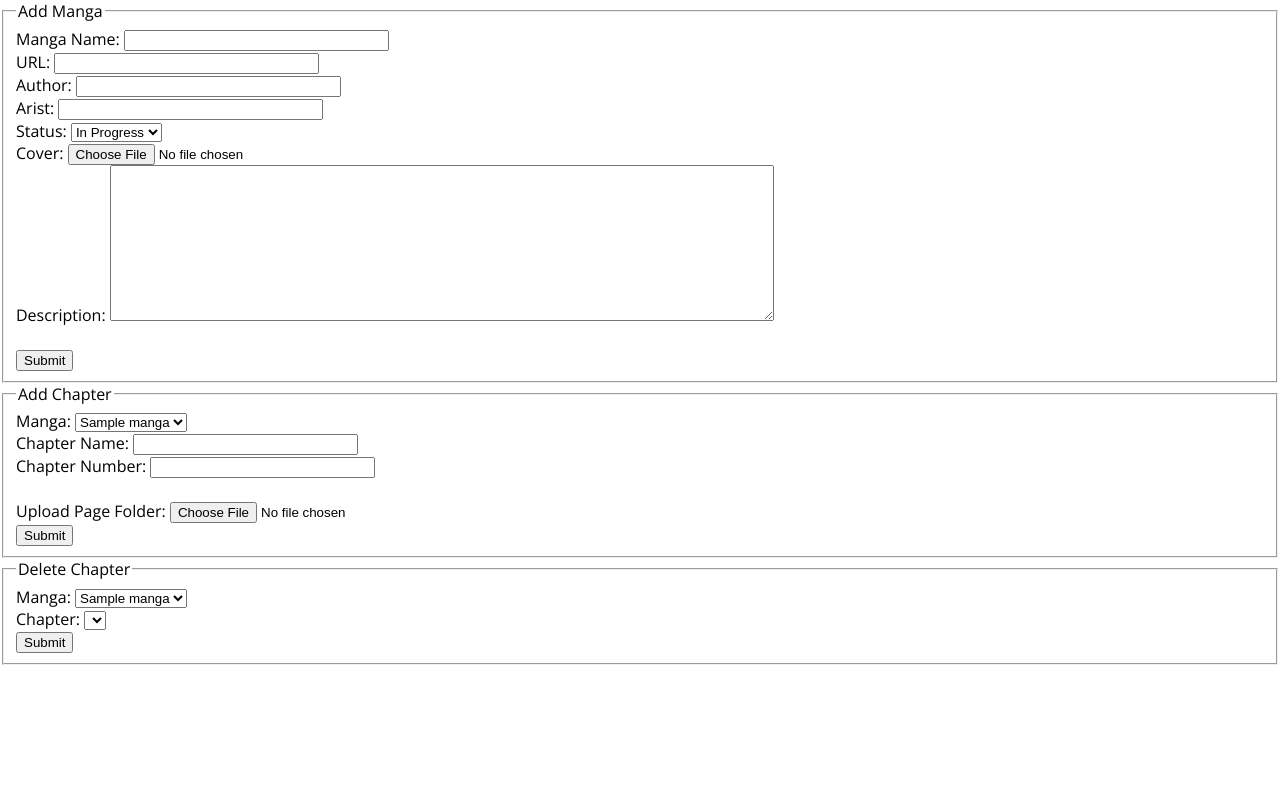
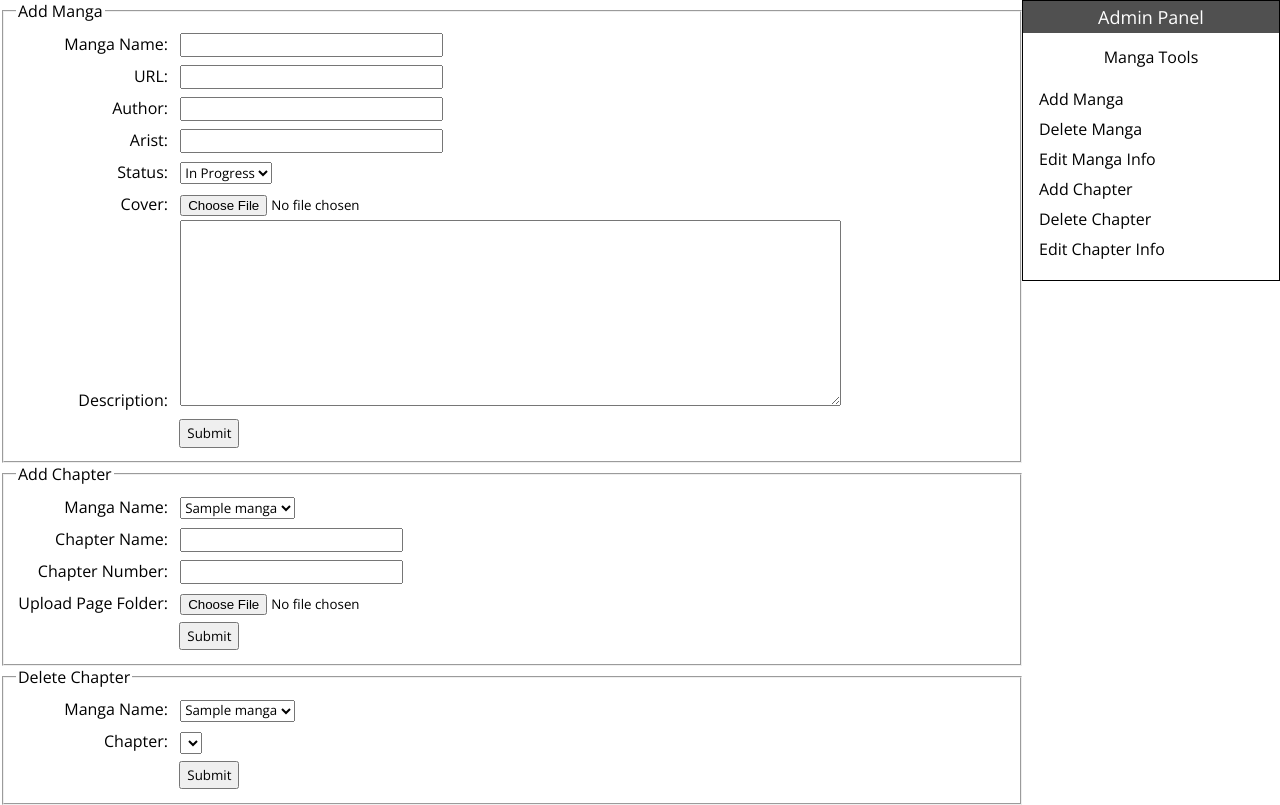
Before and after one commit to cozziekuns/Renchon, a Flask app: template templates/admin.html in a window 1280 px wide. Before the commit the page ends 665 px from the top, so only its background shows below. Run offline with Flask 2, Linux system fonts and the light colour scheme; the template is opened without the code that fills it: most values are stand-ins (such as "Sample title", 1, 10 or a date in 2020); data that the repository does not hold is empty; some libraries are stand-ins or nearby versions; some web fonts are replaced.

Commit message:
edit from manga summary

```diff
--- a/application.py
+++ b/application.py
@@ -6,12 +6,11 @@
 
 import os
 import shutil
+from datetime import datetime
 
-from datetime import datetime
 from flask import Flask, request, session, render_template, redirect, url_for
 from werkzeug import secure_filename
 from models import db, Manga, Chapter, Page
-
 from admin import ADMIN_USERNAME, ADMIN_PASSWORD, SECRET_KEY
 
 UPLOAD_FOLDER = "static/"
@@ -193,7 +192,7 @@ def add_manga():
     author = request.form["manga_author"]
     artist = request.form["manga_artist"]
     status = request.form["manga_status"]
-    description = request.form["manga_description"]
+    description = request.form["manga_description"].replace("\n", "<br>")
     new_manga = Manga(name, url, author, artist, status, cover_url,
         description)
 
@@ -202,6 +201,27 @@ def add_manga():
     db.session.commit()
 
     return redirect(url_for("admin"))
+
+# Edit Manga
+@application.route("/reader/edit_manga", methods=["POST"])
+def edit_manga():
+    # Find the manga using the old name
+    old_name = request.form["manga_oldname"]
+    manga = Manga.query.filter_by(name=old_name).first()
+    # Overwrite all the fields of the manga
+    manga.name = request.form["manga_name"]
+    manga.author = request.form["manga_author"]
+    manga.artist = request.form["manga_artist"]
+    manga.description = request.form["manga_description"].replace("<br>", "<br>")
+    print(manga.description)
+    # Ovewrite the cover file if necessary
+    cover_file = request.files["manga_cover"]
+    if cover_file.filename:
+        cover_filename = rename(cover_file, "cover")
+        manga.cover = save_file(cover_file, manga.url, cover_filename)
+    # Update and redirect to the original page
+    db.session.commit()
+    return redirect(url_for("view_manga", manga=manga.url))
 
 # Add Chapter
 @application.route("/reader/add_chapter", methods=["POST"])
@@ -293,7 +313,6 @@ def index():
 # Manga Summary Page
 @application.route("/reader/<manga>")
 def view_manga(manga=None):
-
     chapter_list = []
     chapter_urls = []
     date_str = []
--- a/models.py
+++ b/models.py
@@ -1,4 +1,5 @@
 from flask.ext.sqlalchemy import SQLAlchemy
+from datetime import datetime
 
 db = SQLAlchemy()
 
--- a/static/style.css
+++ b/static/style.css
@@ -13,6 +13,25 @@ a:link, a:visited {
 
 a:hover {
 	color: rgba(224, 96, 0, 255);
+}
+
+input {
+	font-family: "Open Sans", arial, sans-serif;
+}
+
+input[type=submit], input[type=button] {
+	padding-top: 0.25em;
+	padding-bottom: 0.25em;
+	margin-top: 0.25em;
+	margin-bottom: 0.25em;
+}
+
+select {
+	font-family: "Open Sans", arial, sans-serif;
+}
+
+textarea {
+	font-family: "Open Sans", arial, sans-serif;
 }
 
 /* Heading */
@@ -393,7 +412,13 @@ div#summary td {
 	border-bottom: 1px solid rgba(192, 192, 192, 255);
 }
 
-/* Admin */
+div#summary input#cover {
+	position: absolute;
+	visibility: hidden;
+}
+
+/* Admin Login */
+
 .login {
 	position: absolute;
 	width: 400px;
@@ -430,3 +455,60 @@ div#summary td {
 .login p#submit {
 	margin-left: 6.75em;
 }
+
+/* Admin Tools */
+
+.admin_form {
+	min-width: 860px;
+	width: 80%;
+}
+
+.admin_form label {
+	display: inline-block;
+	width: 9.5em;
+	text-align: right;
+	padding-right: 0.5em;
+	line-height: 2em;
+}
+
+.admin_form .submit {
+	margin-left: 12.25em;
+}
+
+.admin_sidebar {
+	float: right;
+	min-width: 215px;
+	width: 20%;
+	border: 1px solid rgba(0, 0, 0, 255);
+}
+
+.admin_sidebar h1 {
+	font-size: 18px;
+	font-weight: normal;
+	text-align: center;
+	padding: 4px;
+	color: rgba(255, 255, 255, 255);
+	background-color: rgba(80, 80, 80, 255);
+	margin-top: 0;
+}
+
+.admin_sidebar h2 {
+	font-size: 1em;
+	font-weight: normal;
+	text-align: center;
+}
+
+.admin_sidebar ul {
+	padding-left: 1em;
+}
+
+.admin_sidebar ul li {
+	list-style-type: none;
+	padding-top: 0.25em;
+	padding-bottom: 0.25em;
+}
+
+.hidden_input {
+	position: absolute;
+	visibility: hidden;
+}
--- a/templates/admin.html
+++ b/templates/admin.html
@@ -5,7 +5,22 @@
       <p class=error><strong>Error:</strong> {{ error }}
     {% endif %}
 
-    <form class=add-manga action={{ url_for("add_manga") }} method=post
+    <div class="admin_sidebar">
+      <h1>Admin Panel</h1>
+      <h2>Manga Tools</h2>
+      <ul>
+        <li>Add Manga</li>
+        <li>Delete Manga</li>
+        <li>Edit Manga Info</li>
+        <li>Add Chapter</li>
+        <li>Delete Chapter</li>
+        <li>Edit Chapter Info</li>
+      </ul>
+    </div>
+
+    <div class="admin_form">
+
+      <form class=add_manga action={{ url_for("add_manga") }} method=post
           enctype=multipart/form-data>
 
         <fieldset>
@@ -27,34 +42,28 @@
           <option value="in_progress">In Progress</option>
           <option value="on_hold">On Hold</option>
           <option value="complete">Completed</option>
-      </select>
-
-      <br>
+        </select><br>
 
         <label for="cover">Cover: </label>
         <input type="file" id="cover" name="manga_cover" accept="image/*"
-          required>
-
-      <br>
+            required><br>
 
         <label for="description">Description: </label>
-      <textarea cols="80" rows="10" name="manga_description" required>
-      </textarea>
+        <textarea cols="80" rows="10" name="manga_description"
+            required></textarea><br>
 
-      <br><br>
-
-      <input type="submit" value="Submit">
+        <input class="submit" type="submit" value="Submit">
         </fieldset>
 
       </form>
 
-    <form class=add-chapter action={{ url_for("add_chapter") }} method=post
+      <form class=add_chapter action={{ url_for("add_chapter") }} method=post
           enctype=multipart/form-data>
 
         <fieldset>
         <legend>Add Chapter</legend>
 
-      <label for="manga">Manga: </label>
+        <label for="manga">Manga Name: </label>
         <select id="manga" name="chapter_manga">
         {% for name in manga %}
           <option value="{{ name }}">{{ name }}</option>
@@ -67,25 +76,25 @@
         <input type="text" id="name" name="chapter_name" size=25 required><br>
 
         <label for="url">Chapter Number: </label>
-      <input type="text" id="url" name="chapter_num" size=25 required><br><br>
+        <input type="text" id="url" name="chapter_num" size=25 required><br>
 
         <label for="page">Upload Page Folder: </label>
         <input type="file" id="page" name="chapter_pages" webkitdirectory
             mozdirectory accept="image/*" required>
         <br>
 
-      <input type="submit" value="Submit">
+        <input class="submit" type="submit" value="Submit">
         </fieldset>
 
       </form>
 
-    <form class=delete-chapter action={{ url_for("delete_chapter") }}
+      <form class=delete_chapter action={{ url_for("delete_chapter") }}
           method=post>
 
         <fieldset>
         <legend>Delete Chapter</legend>
 
-      <label for="manga_delete">Manga: </label>
+        <label for="manga_delete">Manga Name: </label>
         <select id="manga_delete" name="chapter_delete_manga"
             onchange="create_chapter_select()">
         {% for name in manga %}
@@ -98,10 +107,12 @@
         <select id="chapter_delete" name="chapter_delete_chapter"></select>
         <br>
 
-      <input type="submit" value="Submit">
+        <input class="submit" type="submit" value="Submit">
         </fieldset>
 
       </form>
+
+    </div>
 
     <script src="/static/admin.js"></script>
 
```
Also changed, not shown: static/manga_info.js (added, +68 -0 lines), static/renchon.js (+28 -27 lines), templates/manga.html (+41 -6 lines). Lines whose indentation alone changed are shown as unchanged.
